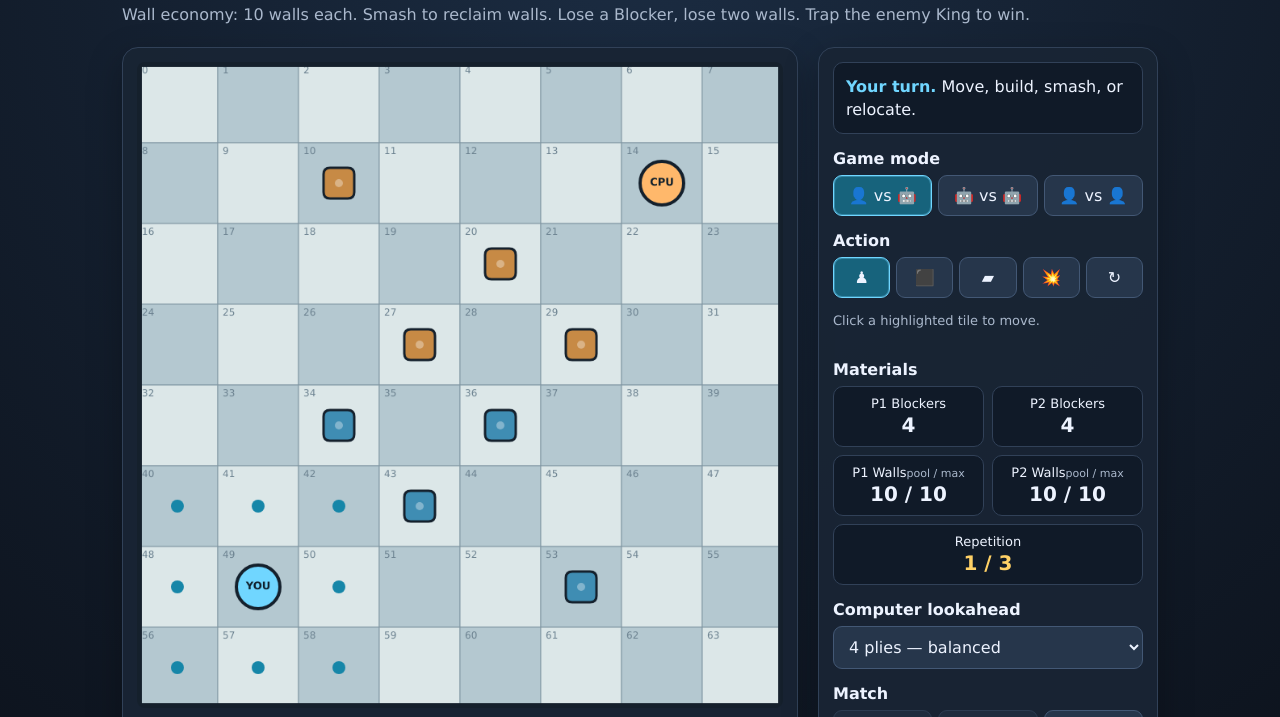
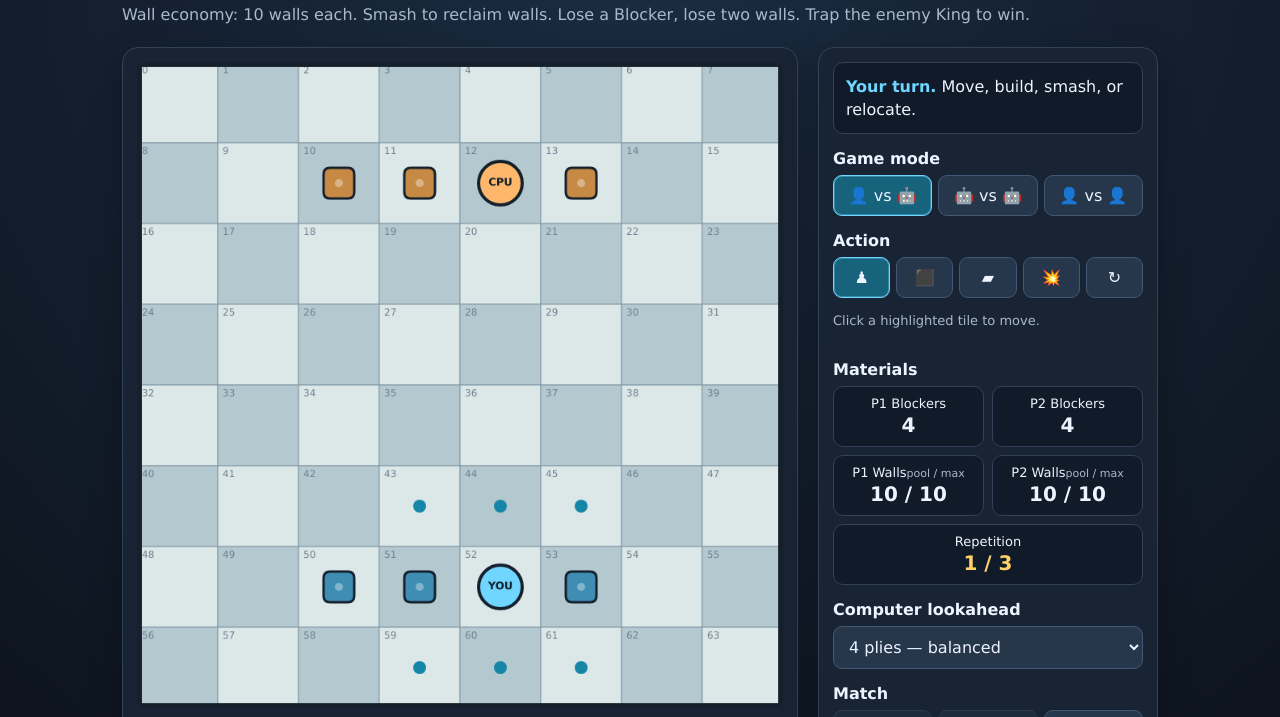
Before and after one commit to bigT-a11y/Grid-Trap, a plain HTML site: page index.html in a window 1280 px wide. Shown: the part 69-786 px from the top of the page. Drawn offline with Linux system fonts and the light colour scheme.

Commit message:
Update index.html for correct position

```diff
--- a/index.html
+++ b/index.html
@@ -290,16 +290,16 @@
   /* ---------- state ---------- */
   function freshState() {
     return {
-      you: { x: 1, y: 6 },
-      cpu: { x: 6, y: 1 },
+      you: { x: 4, y: 6 },
+      cpu: { x: 4, y: 1 },
       blockers: [
-        { id: 0, owner: 'you', x: 3, y: 5 },
-        { id: 1, owner: 'you', x: 2, y: 4 },
-        { id: 2, owner: 'you', x: 4, y: 4 },
+        { id: 0, owner: 'you', x: 3, y: 6 },
+        { id: 1, owner: 'you', x: 2, y: 6 },
+        { id: 2, owner: 'you', x: 4, y: 6 },
         { id: 3, owner: 'you', x: 5, y: 6 },
-        { id: 4, owner: 'cpu', x: 4, y: 2 },
-        { id: 5, owner: 'cpu', x: 5, y: 3 },
-        { id: 6, owner: 'cpu', x: 3, y: 3 },
+        { id: 4, owner: 'cpu', x: 4, y: 1 },
+        { id: 5, owner: 'cpu', x: 5, y: 1 },
+        { id: 6, owner: 'cpu', x: 3, y: 1 },
         { id: 7, owner: 'cpu', x: 2, y: 1 }
       ],
       h: Array.from({ length: N + 1 }, () => Array(N).fill(false)),
```
